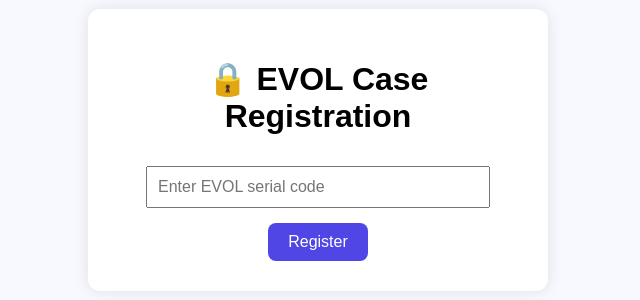
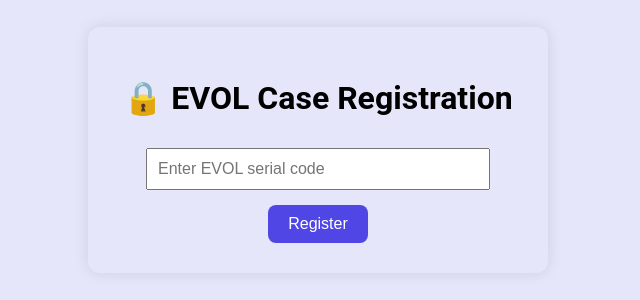
Before and after one commit to ShowPyae1/evol-web, a plain HTML site: page index.html in a window 1280 px wide. Shown: the part 258-558 px from the top of the page, without its empty margins (322-962 px from the left). Drawn offline with Linux system fonts and the light colour scheme.

Commit message:
Update style.css

```diff
--- a/style.css
+++ b/style.css
@@ -1,6 +1,6 @@
 body {
-  font-family: Arial, sans-serif;
-  background-color: #f8f8ff;
+  font-family: Roboto, sans-serif;
+  background-color: #e6e6fa;
   display: flex;
   justify-content: center;
   align-items: center;
@@ -9,7 +9,7 @@ body {
 
 #app {
   text-align: center;
-  background: white;
+  background: Light blue;
   padding: 30px;
   border-radius: 12px;
   box-shadow: 0 0 15px rgba(0,0,0,0.1);
@@ -36,5 +36,5 @@ button {
 }
 
 button:hover {
-  background-color: #3730a3;
+  background-color: #a8d5ba;
 }
```
